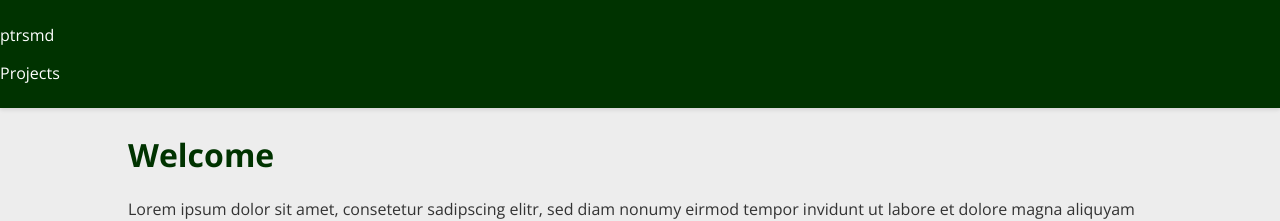
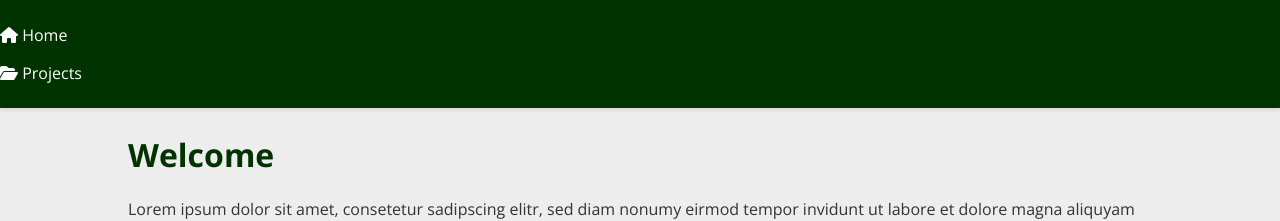
Before and after one commit to schminho/schminho.github.io, a Jekyll site: the page built from index.md, in a window 1280 px wide. Shown: the top 221 px of the page. Built offline with Jekyll 4.4.1, drawn with Linux system fonts in a browser that asks for light colours.

Commit message:
Update header.html

```diff
--- a/_includes/header.html
+++ b/_includes/header.html
@@ -1,9 +1,14 @@
+<head>
+    <!-- FontAwesome Free CDN -->
+    <link rel="stylesheet" href="https://cdnjs.cloudflare.com/ajax/libs/font-awesome/6.5.1/css/all.min.css">
+</head>
+
 <header>
     <nav>
         <div class="container flex justify-between items-center p-4">
             <!-- Home link on the left -->
             <a href="/" class="text-white flex items-center">
-                <i class="fas fa-home mr-2"></i> ptrsmd
+                <i class="fas fa-home mr-2"></i> Home
             </a>
             <!-- Projects link on the right -->
             <a href="/projects/" class="text-white flex items-center">
@@ -12,6 +17,3 @@
         </div>
     </nav>
 </header>
-
-<!-- Include FontAwesome for icons -->
-<script src="https://kit.fontawesome.com/YOUR_KIT_CODE.js" crossorigin="anonymous"></script>
```
